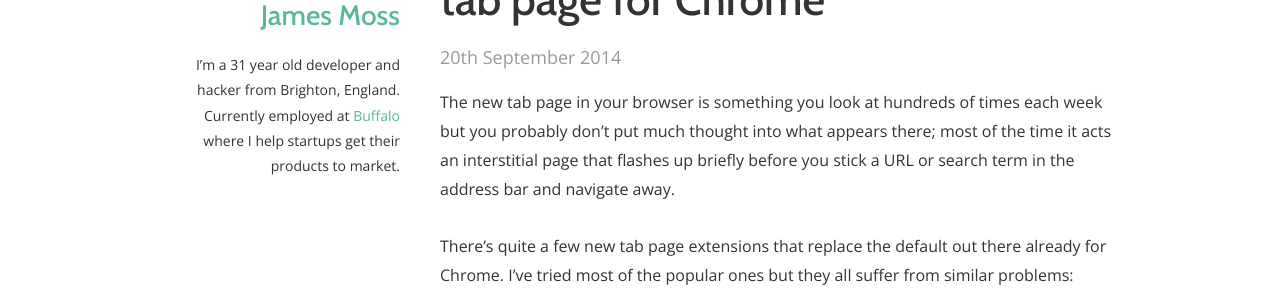
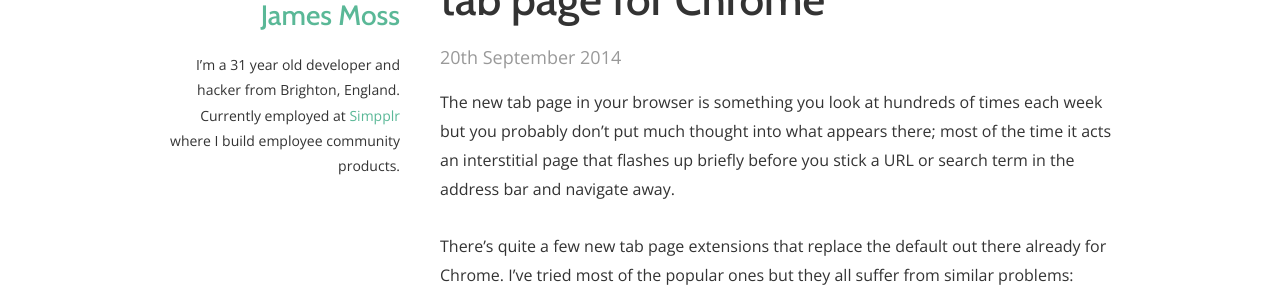
Before and after one commit to jamesmoss/jamesmoss.github.com, a Jekyll site: the page built from index.html, in a window 1280 px wide. Shown: the part 514-814 px from the top of the page. Built offline with Jekyll 4.4.1, drawn with Linux system fonts in a browser that asks for light colours; nearby versions of some CDN libraries; Markdown is read by kramdown in place of the engine named in the settings; the list of posts is cut into pages by our own code.

Commit message:
Update bio for 2016

```diff
--- a/_includes/about.html
+++ b/_includes/about.html
@@ -6,7 +6,7 @@
     <div class="contact">
         <h3><a href="/">James Moss</a></h3>
         <p>
-            I’m a {{ age }} year old developer and hacker from Brighton, England.  Currently employed at <a href="http://builtbybuffalo.com/">Buffalo</a> where I help startups get their products to market.
+            I’m a 31 year old developer and hacker from Brighton, England.  Currently employed at <a href="http://simpplr.com/">Simpplr</a> where I build employee community products.
         </p>
     </div>
 </div>
```
